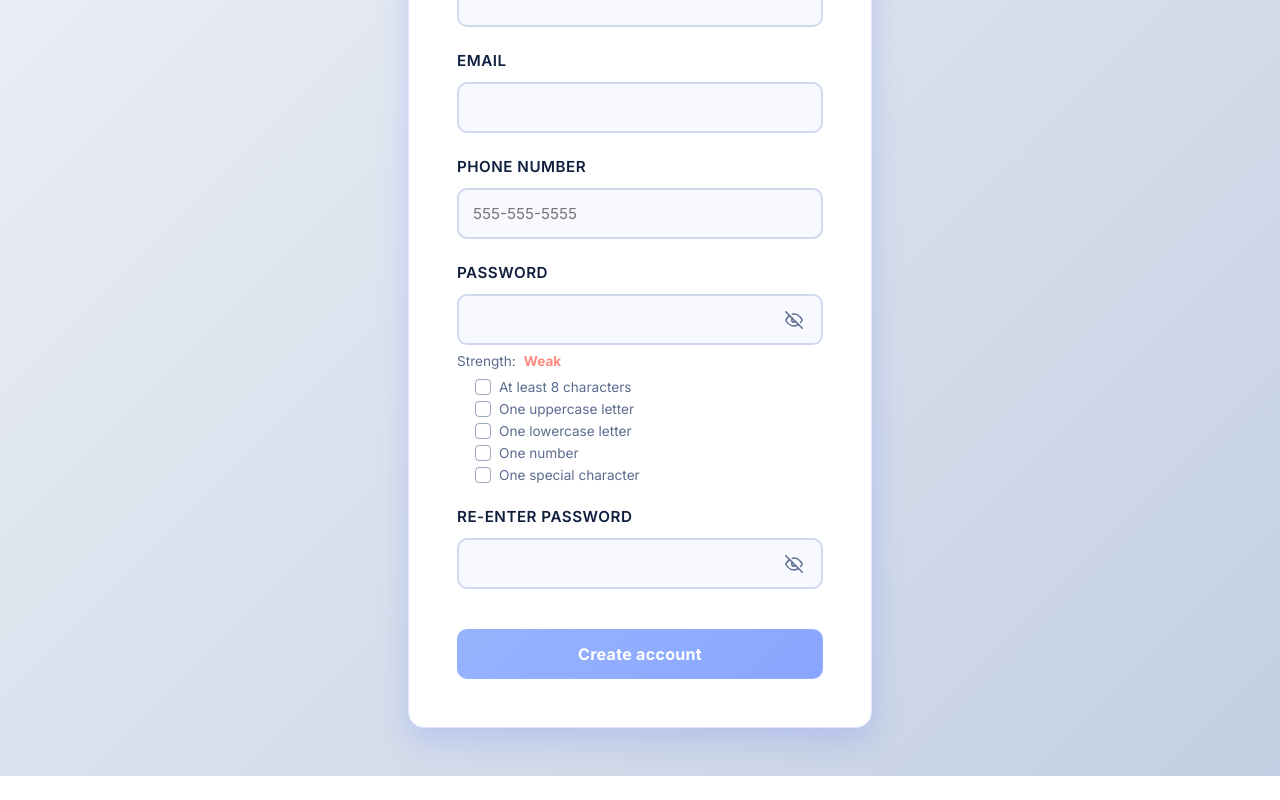
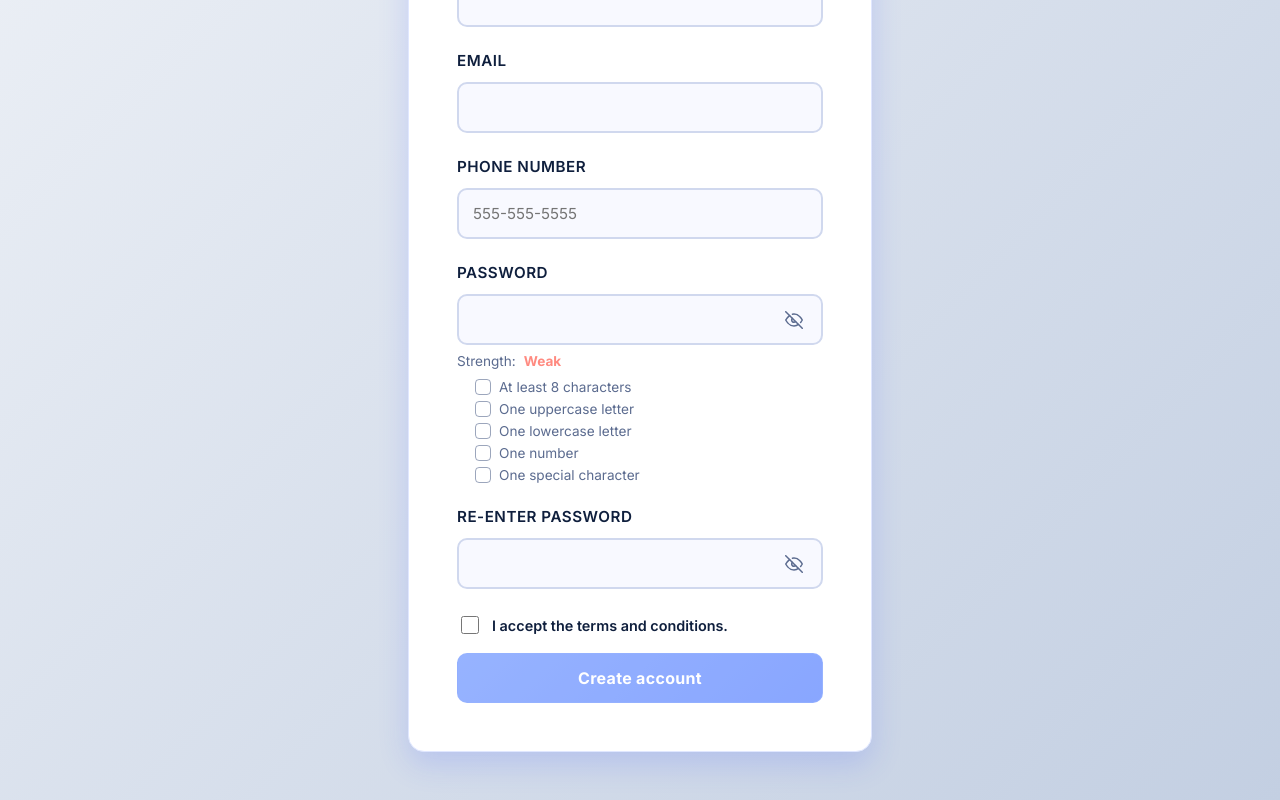
Before and after one commit to Juanfnmb1LPT/Direct-Mail-Sphere, a Vue app in the folder frontend/: page /signup in a window 1280 px wide. Shown: the part 609-1409 px from the top of the page. Before the commit the page ends 1385 px from the top, so only its background shows below. Built offline with nearby package versions, Linux system fonts and the light colour scheme; the HTML template or start-up script is replaced by a standard one.

Commit message:
terms and conditions

```diff
--- a/frontend/src/views/SignupView.vue
+++ b/frontend/src/views/SignupView.vue
@@ -199,6 +199,16 @@
         <div v-if="error" class="error-message">{{ error }}</div>
         <div v-if="success" class="success-message">Account created. Please log in.</div>
 
+        <label class="terms-row">
+          <input
+            v-model="acceptedTerms"
+            type="checkbox"
+            name="accept-terms"
+            required
+          />
+          <span>I accept the terms and conditions.</span>
+        </label>
+
           <button type="submit" class="primary-button" :disabled="!canSubmit">
             Create account
           </button>
@@ -225,6 +235,7 @@ const error = ref('')
 const success = ref(false)
 const showPassword = ref(false)
 const showConfirmPassword = ref(false)
+const acceptedTerms = ref(false)
 
 const formatFirstName = (value) =>
   value
@@ -309,7 +320,8 @@ const canSubmit = computed(() =>
     confirmPassword.value &&
     passwordsMatch.value &&
     isStrong.value &&
-    emailValid.value
+    emailValid.value &&
+    acceptedTerms.value
 )
 
 const handleSignup = () => {
@@ -323,6 +335,11 @@ const handleSignup = () => {
 
   if (!passwordsMatch.value) {
     error.value = 'Passwords do not match.'
+    return
+  }
+
+  if (!acceptedTerms.value) {
+    error.value = 'You must accept the terms and conditions.'
     return
   }
 
@@ -666,6 +683,22 @@ const goToHome = () => {
   transform: translateY(-2px);
 }
 
+.terms-row {
+  display: flex;
+  align-items: center;
+  gap: 10px;
+  margin: clamp(0.75rem, 2.5vw, 1rem) 0 0;
+  color: #0f1f3d;
+  font-size: 0.9rem;
+  font-weight: 600;
+}
+
+.terms-row input {
+  width: 18px;
+  height: 18px;
+  accent-color: #3d5aff;
+}
+
 .link-button {
   background: none;
   border: none;
```
